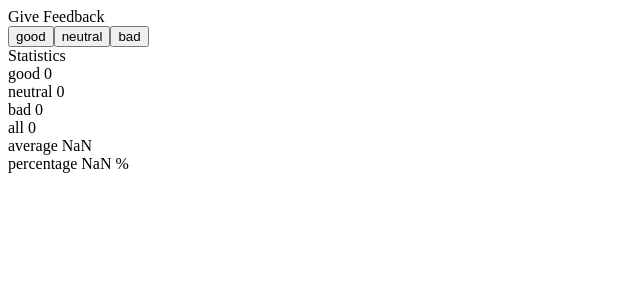
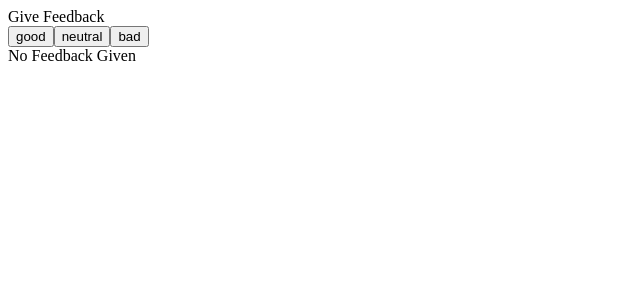
Before and after one commit to rajoy99/fullstackopen_course, a React (Create React App) app in the folder part1/1.6to1.14/: page / in a window 1280 px wide. Shown: the top 300 px of the page, without its empty margins (0-640 px from the left). Built offline with nearby package versions, Linux system fonts and the light colour scheme.

Commit message:
done 1.9

```diff
--- a/part1/1.6to1.14/src/App.js
+++ b/part1/1.6to1.14/src/App.js
@@ -11,6 +11,17 @@ const Button = (props) => {
 
 
 const Statistics = (props) => {
+
+  if(props.good+props.bad+props.neutral==0){
+    return(
+      <div>
+        No Feedback Given
+      </div>
+    )
+  }
+
+
+
 
   return(
     <div>
```
